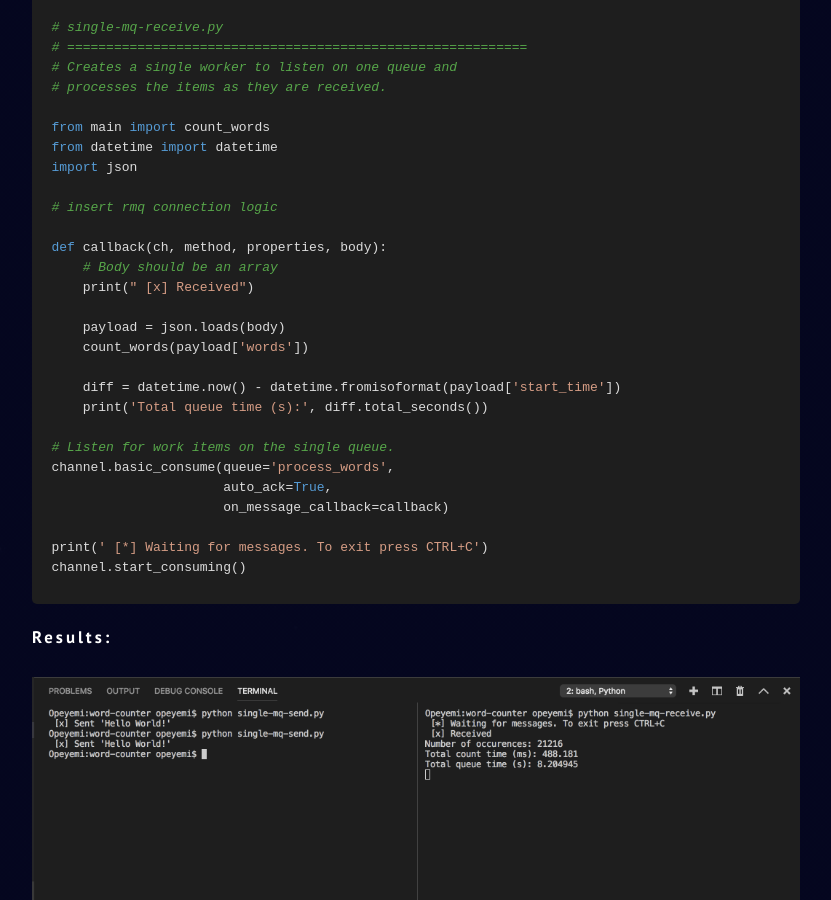
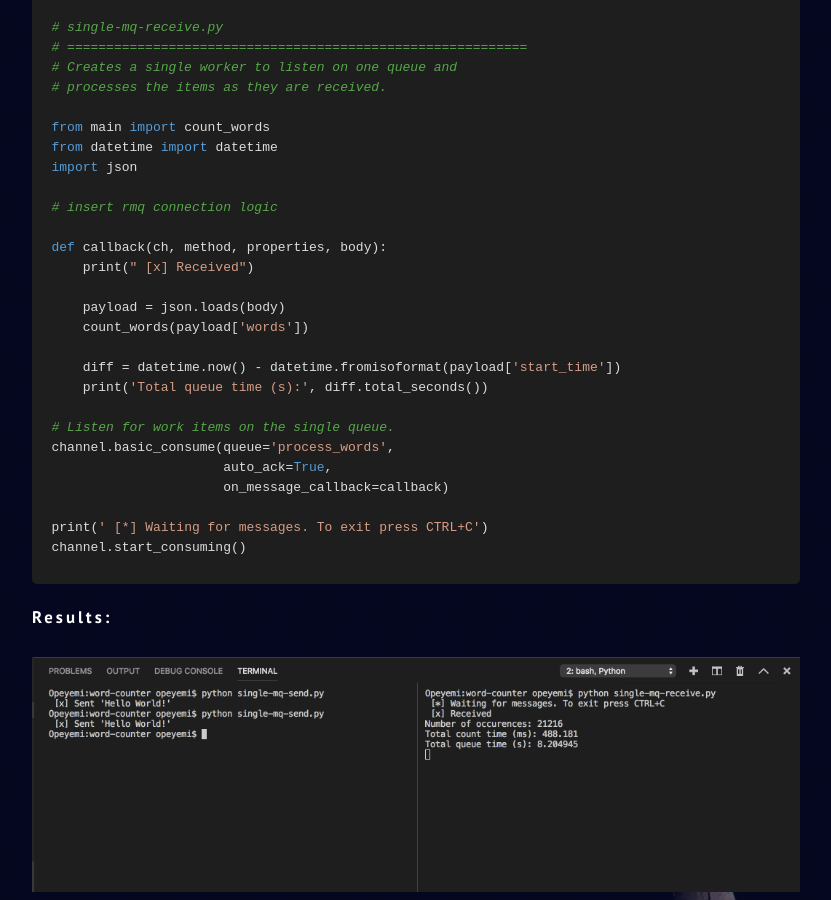
Before and after one commit to OpeOnikute/opeonikute.github.io, a Jekyll site: the page built from posts/Coordinated-Batch-Processing-with-Python-and-RabbitMQ.md, in a window 1280 px wide and 900 px high, scrolled down 5194 px. Shown: the whole window, without its empty margins (224-1055 px from the left). Built offline with Jekyll 4.4.1, drawn with Linux system fonts in a browser that asks for light colours.

Commit message:
fix: minor formatting

```diff
--- a/posts/Coordinated-Batch-Processing-with-Python-and-RabbitMQ.md
+++ b/posts/Coordinated-Batch-Processing-with-Python-and-RabbitMQ.md
@@ -55,7 +55,7 @@
         if word == "more":
             count += 1
 
-		# Compute how much time the task took
+    # Compute how much time the task took
     diff = datetime.now() - start
 
     print('Number of occurences:', count)
@@ -174,7 +174,6 @@
 # insert rmq connection logic
 
 def callback(ch, method, properties, body):
-    # Body should be an array
     print(" [x] Received")
 
     payload = json.loads(body)
```
